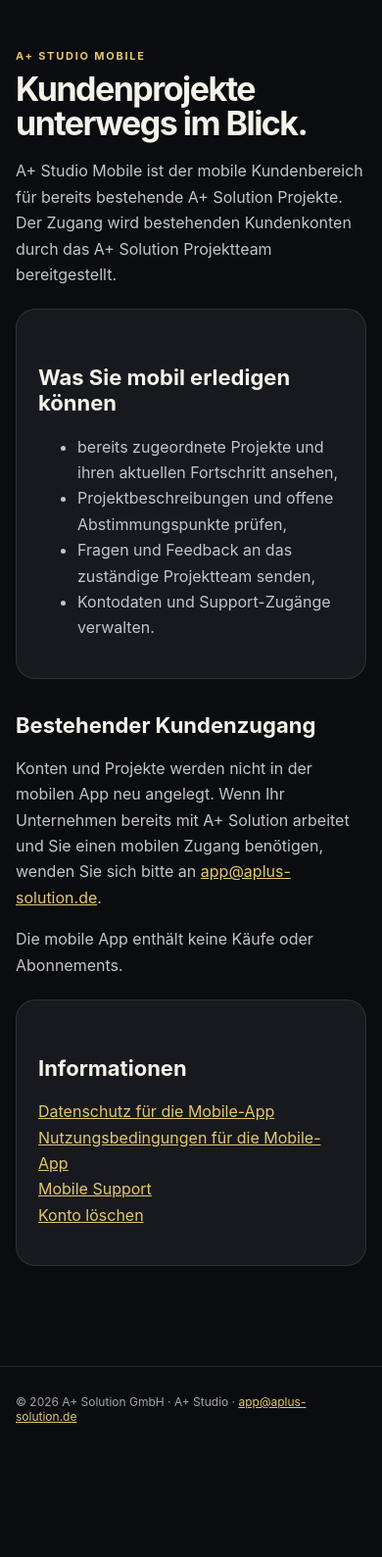
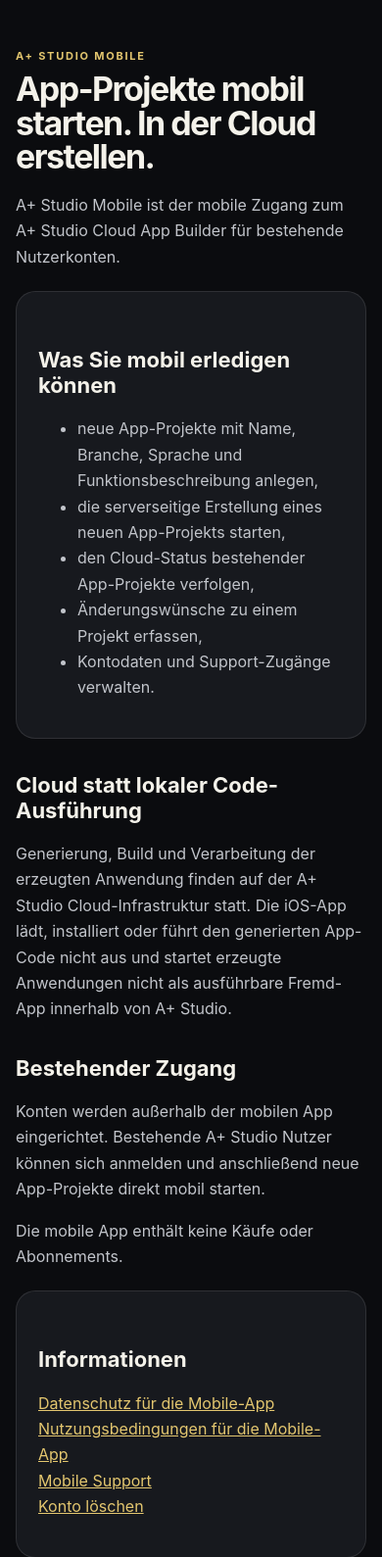
Before and after one commit to hsdarestani/a-studio, a Django app: page /mobile/ in a window 390 px wide. Shown: the part 150-1739 px from the top of the page at 98% size. Before the commit the page ends 1602 px from the top, so only its background shows below. Run offline with Django 5.2, Linux system fonts and the light colour scheme; parts of the project's set-up code (start-up, migrations or seed data) failed here and were passed over; some libraries are stand-ins or nearby versions.

Commit message:
docs(mobile): describe cloud app creation accurately

```diff
--- a/templates/legal/mobile_landing.html
+++ b/templates/legal/mobile_landing.html
@@ -1,20 +1,23 @@
 {% extends "legal/base_legal.html" %}
-{% block title %}A+ Studio Mobile · Kundenprojekte{% endblock %}
+{% block title %}A+ Studio Mobile · Cloud App Builder{% endblock %}
 {% block content %}
 <div class="eyebrow">A+ STUDIO MOBILE</div>
-<h1>Kundenprojekte unterwegs im Blick.</h1>
-<p>A+ Studio Mobile ist der mobile Kundenbereich für bereits bestehende A+ Solution Projekte. Der Zugang wird bestehenden Kundenkonten durch das A+ Solution Projektteam bereitgestellt.</p>
+<h1>App-Projekte mobil starten. In der Cloud erstellen.</h1>
+<p>A+ Studio Mobile ist der mobile Zugang zum A+ Studio Cloud App Builder für bestehende Nutzerkonten.</p>
 <div class="card">
   <h2>Was Sie mobil erledigen können</h2>
   <ul>
-    <li>bereits zugeordnete Projekte und ihren aktuellen Fortschritt ansehen,</li>
-    <li>Projektbeschreibungen und offene Abstimmungspunkte prüfen,</li>
-    <li>Fragen und Feedback an das zuständige Projektteam senden,</li>
+    <li>neue App-Projekte mit Name, Branche, Sprache und Funktionsbeschreibung anlegen,</li>
+    <li>die serverseitige Erstellung eines neuen App-Projekts starten,</li>
+    <li>den Cloud-Status bestehender App-Projekte verfolgen,</li>
+    <li>Änderungswünsche zu einem Projekt erfassen,</li>
     <li>Kontodaten und Support-Zugänge verwalten.</li>
   </ul>
 </div>
-<h2>Bestehender Kundenzugang</h2>
-<p>Konten und Projekte werden nicht in der mobilen App neu angelegt. Wenn Ihr Unternehmen bereits mit A+ Solution arbeitet und Sie einen mobilen Zugang benötigen, wenden Sie sich bitte an <a href="mailto:{{ contact_email }}">{{ contact_email }}</a>.</p>
+<h2>Cloud statt lokaler Code-Ausführung</h2>
+<p>Generierung, Build und Verarbeitung der erzeugten Anwendung finden auf der A+ Studio Cloud-Infrastruktur statt. Die iOS-App lädt, installiert oder führt den generierten App-Code nicht aus und startet erzeugte Anwendungen nicht als ausführbare Fremd-App innerhalb von A+ Studio.</p>
+<h2>Bestehender Zugang</h2>
+<p>Konten werden außerhalb der mobilen App eingerichtet. Bestehende A+ Studio Nutzer können sich anmelden und anschließend neue App-Projekte direkt mobil starten.</p>
 <p>Die mobile App enthält keine Käufe oder Abonnements.</p>
 <div class="card">
   <h2>Informationen</h2>
```
